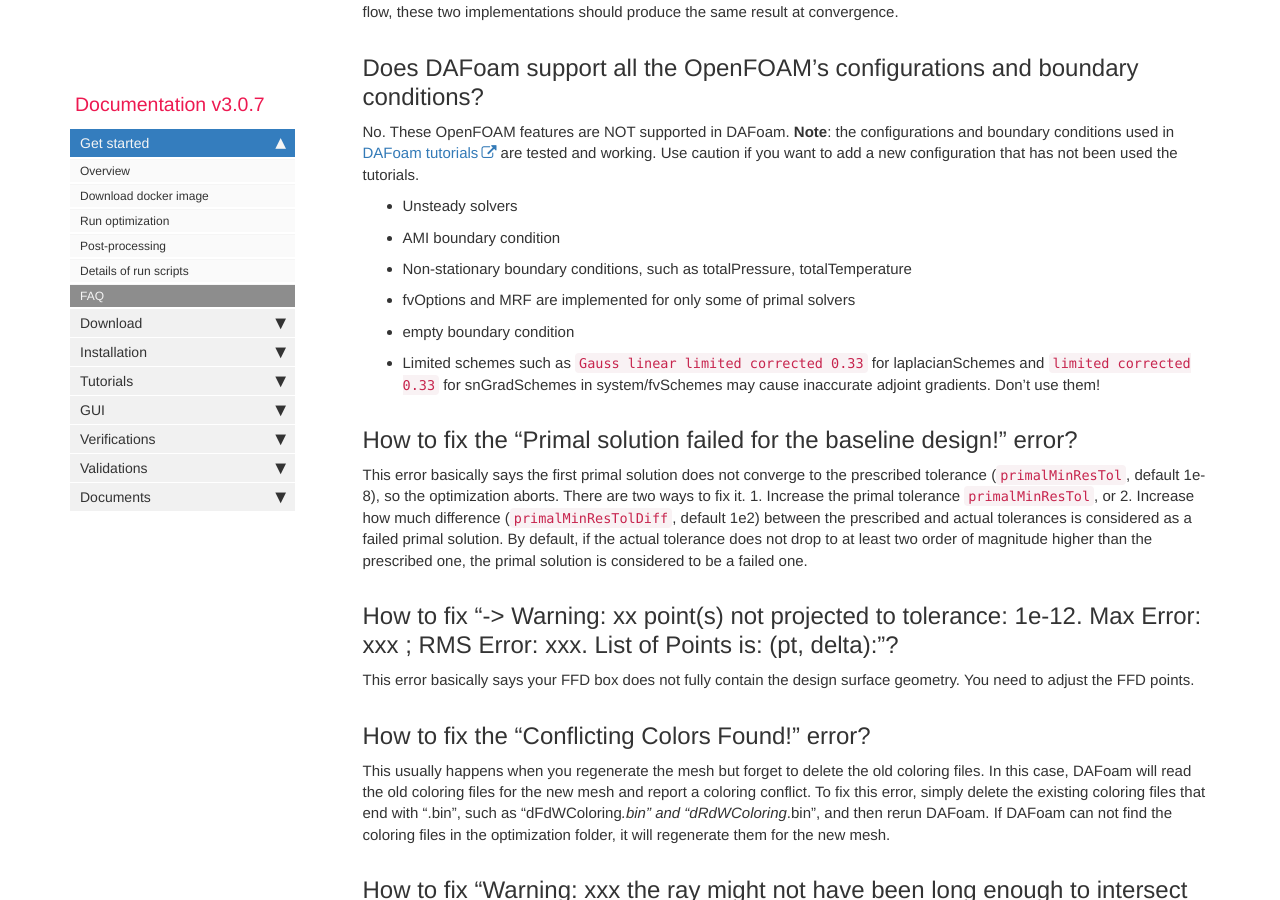
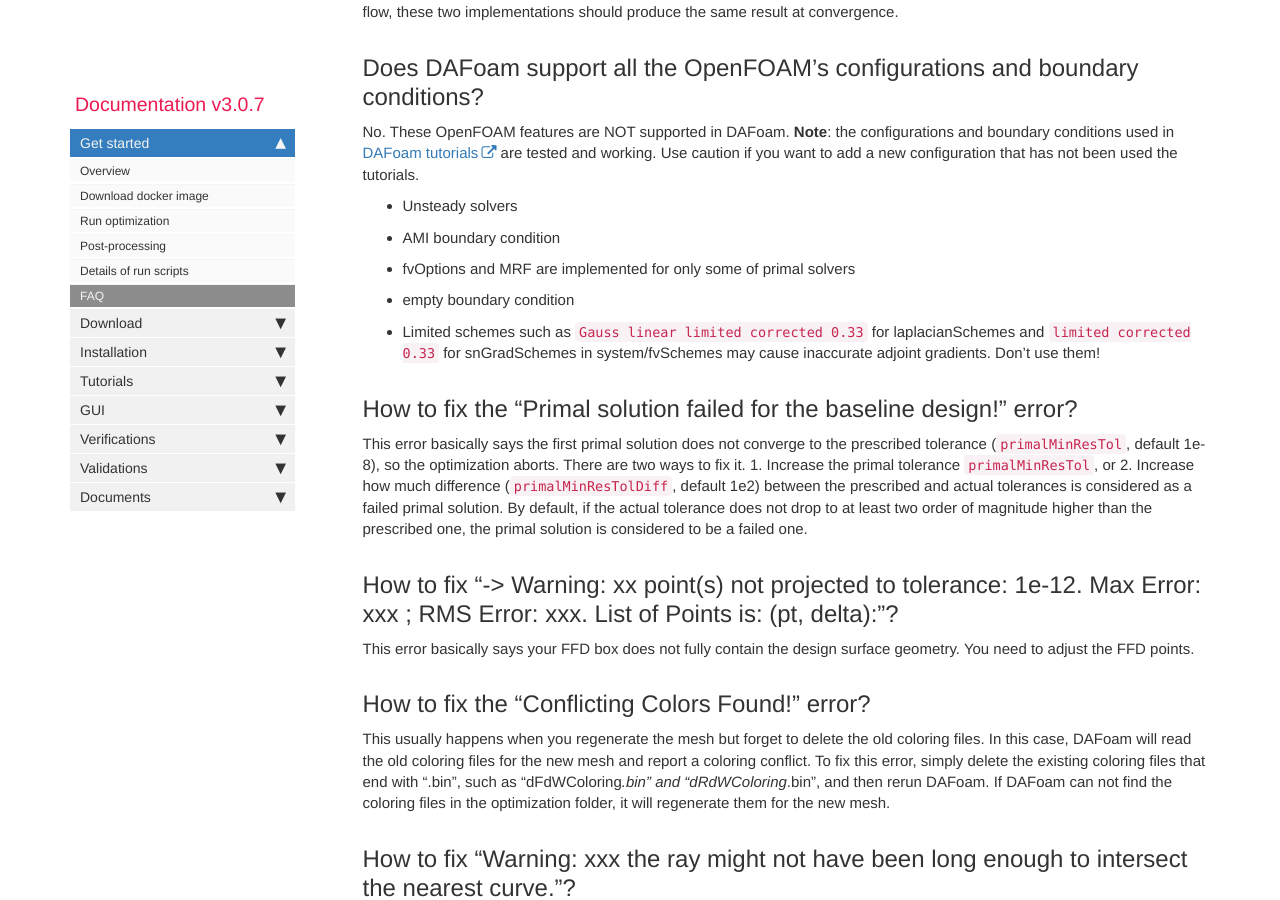
Before and after one commit to DAFoam/DAFoam.github.io, a Jekyll site: the page built from pages/mydoc/mydoc_get_started_faq.md, in a window 1280 px wide and 900 px high, scrolled down 4423 px. Built offline with Jekyll 4.4.1, drawn with Linux system fonts in a browser that asks for light colours; comment, search, counter and statistics services are not loaded.

Commit message:
content update

```diff
--- a/pages/mydoc/mydoc_get_started_faq.md
+++ b/pages/mydoc/mydoc_get_started_faq.md
@@ -108,7 +108,6 @@ No. These OpenFOAM features are NOT supported in DAFoam. **Note**: the configura
 
 - Unsteady solvers
 - AMI boundary condition
-- Non-stationary boundary conditions, such as totalPressure, totalTemperature
 - fvOptions and MRF are implemented for only some of primal solvers
 - empty boundary condition
 - Limited schemes such as `Gauss linear limited corrected 0.33` for laplacianSchemes and `limited corrected 0.33` for snGradSchemes in system/fvSchemes may cause inaccurate adjoint gradients. Don't use them!
```
